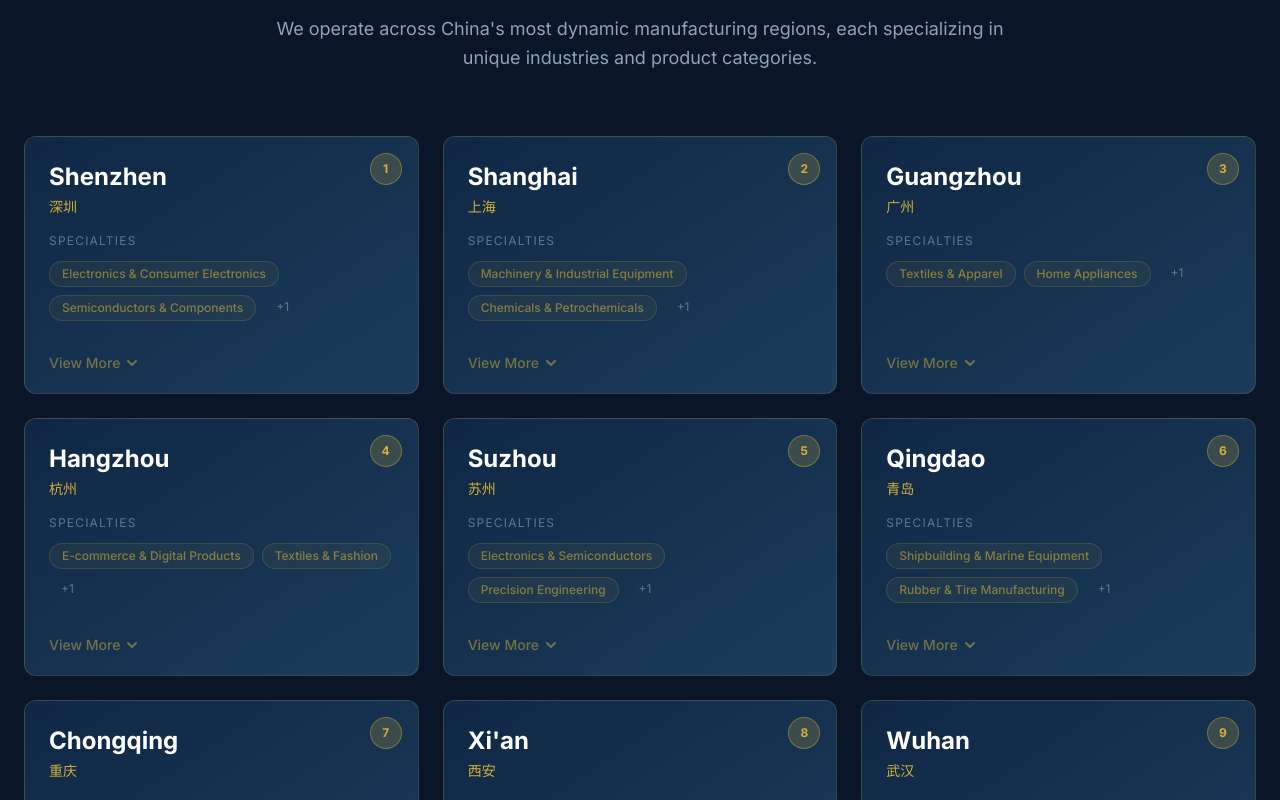
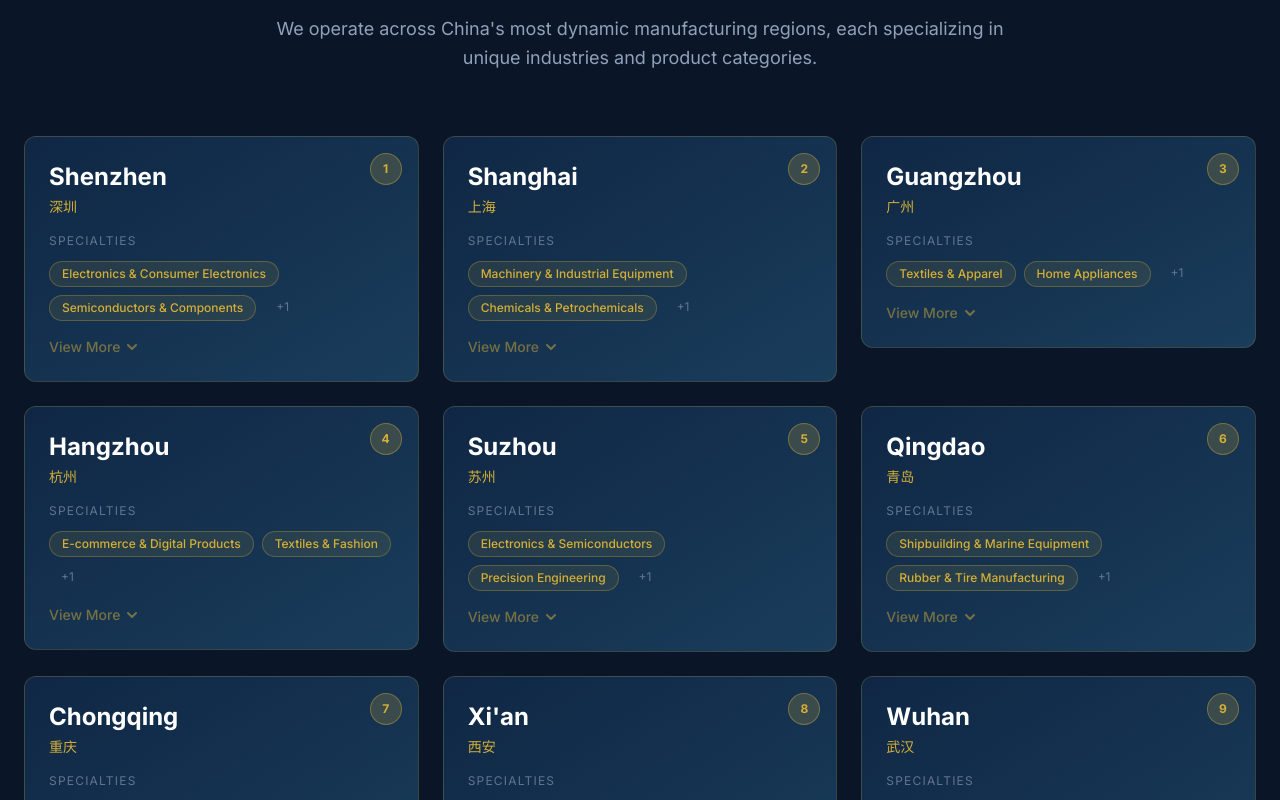
Before and after one commit to ahmed-coding/FullRange-Supply, a React (Vite) app: page / in a window 1280 px wide. Shown: the part 3460-4260 px from the top of the page. Built offline with nearby package versions, Linux system fonts and the light colour scheme.

Commit message:
refactor: simplify ManufacturingCities component by removing unused state and optimizing structure

```diff
--- a/src/components/ManufacturingCities.jsx
+++ b/src/components/ManufacturingCities.jsx
@@ -3,9 +3,8 @@ import { useState } from 'react';
 import { useLanguage } from '../context/LanguageContext';
 
 export default function ManufacturingCities({ content }) {
-  const { t, activeLang } = useLanguage();
+  const { t } = useLanguage();
   const cities = content?.manufacturingCities || [];
-  const [hoveredCity, setHoveredCity] = useState(null);
   const [expandedCity, setExpandedCity] = useState(null);
 
   const containerVariants = {
@@ -63,7 +62,8 @@ export default function ManufacturingCities({ content }) {
           </p>
         </motion.div>
 
-        {/* Cities Grid */}
+        {/* Cities Grid - each city with potential expansion below */}
+        <div className="space-y-4">
           <motion.div
             variants={containerVariants}
             initial="hidden"
@@ -76,39 +76,32 @@ export default function ManufacturingCities({ content }) {
                 key={index}
                 variants={itemVariants}
                 custom={index}
-              onHoverStart={() => setHoveredCity(index)}
-              onHoverEnd={() => setHoveredCity(null)}
+              >
+                <motion.button
                   onClick={() => setExpandedCity(expandedCity === index ? null : index)}
-              className="group cursor-pointer"
-            >
-              <motion.div
                   variants={cardVariants}
                   initial="initial"
                   whileHover="hover"
-                className="relative h-full bg-gradient-to-br from-[#0f2744] to-[#1a3d5c] border border-[#d4af37]/20 rounded-xl p-6 overflow-hidden transition-all duration-300 hover:border-[#d4af37]/50"
+                  className="w-full text-left relative bg-gradient-to-br from-[#0f2744] to-[#1a3d5c] border border-[#d4af37]/20 rounded-xl p-6 overflow-hidden transition-all duration-300 hover:border-[#d4af37]/50 cursor-pointer"
                 >
                   {/* Background gradient accent */}
                   <motion.div
                     className="absolute inset-0 bg-gradient-to-br from-[#d4af37]/10 to-transparent opacity-0"
-                  animate={{
-                    opacity: hoveredCity === index ? 1 : 0,
-                  }}
+                    whileHover={{ opacity: 1 }}
                     transition={{ duration: 0.3 }}
                   />
 
                   {/* Rank badge */}
                   <motion.div
                     className="absolute top-4 right-4 w-8 h-8 bg-[#d4af37]/20 border border-[#d4af37]/40 rounded-full flex items-center justify-center text-[#d4af37] text-xs font-bold"
-                  animate={{
-                    scale: hoveredCity === index ? 1.1 : 1,
-                  }}
+                    whileHover={{ scale: 1.1 }}
                     transition={{ duration: 0.3 }}
                   >
                     {city.rank}
                   </motion.div>
 
                   {/* Content */}
-                <div className="relative z-10 h-full flex flex-col">
+                  <div className="relative z-10">
                     {/* City Name & Chinese */}
                     <div className="mb-4">
                       <h3 className="text-2xl font-bold text-white mb-1">
@@ -118,20 +111,18 @@ export default function ManufacturingCities({ content }) {
                     </div>
 
                     {/* Specialties */}
-                  <div className="mb-4 flex-grow">
+                    <div className="mb-4">
                       <p className="text-xs uppercase tracking-widest text-slate-500 mb-3">
                         {t({ en: 'Specialties', ar: 'التخصصات', zh: '专业' })}
                       </p>
                       <div className="flex flex-wrap gap-2">
                         {city.specialties.slice(0, 2).map((specialty, i) => (
-                        <motion.span
+                          <span
                             key={i}
-                          initial={{ opacity: 0.6 }}
-                          whileHover={{ opacity: 1 }}
                             className="inline-block px-3 py-1 bg-[#d4af37]/10 border border-[#d4af37]/30 rounded-full text-xs text-[#d4af37] font-medium hover:border-[#d4af37]/60 transition-colors"
                           >
                             {specialty}
-                        </motion.span>
+                          </span>
                         ))}
                         {city.specialties.length > 2 && (
                           <span className="inline-block px-3 py-1 text-xs text-slate-500">
@@ -144,8 +135,7 @@ export default function ManufacturingCities({ content }) {
                     {/* Expand indicator */}
                     <motion.div
                       animate={{
-                      opacity: hoveredCity === index ? 1 : 0.5,
-                      y: hoveredCity === index ? 0 : 4,
+                        opacity: expandedCity === index ? 1 : 0.5,
                       }}
                       transition={{ duration: 0.3 }}
                       className="text-[#d4af37] text-sm font-medium flex items-center gap-1"
@@ -166,17 +156,18 @@ export default function ManufacturingCities({ content }) {
                       </motion.svg>
                     </motion.div>
                   </div>
-              </motion.div>
+                </motion.button>
 
-              {/* Expanded Description */}
+                {/* Expanded Description - Outside card, below it */}
                 <motion.div
-                initial={{ opacity: 0, height: 0 }}
+                  initial={{ opacity: 0, height: 0, marginTop: 0 }}
                   animate={{
                     opacity: expandedCity === index ? 1 : 0,
                     height: expandedCity === index ? 'auto' : 0,
+                    marginTop: expandedCity === index ? 12 : 0,
                   }}
                   transition={{ duration: 0.3, ease: 'easeOut' }}
-                className="overflow-hidden mt-3"
+                  className="overflow-hidden"
                 >
                   <div className="bg-[#0f2744]/50 border border-[#d4af37]/10 rounded-xl p-4">
                     <p className="text-slate-300 text-sm leading-relaxed">
@@ -187,6 +178,7 @@ export default function ManufacturingCities({ content }) {
               </motion.div>
             ))}
           </motion.div>
+        </div>
 
         {/* Call to Action */}
         <motion.div
```
Lines whose indentation alone changed are shown as unchanged.
